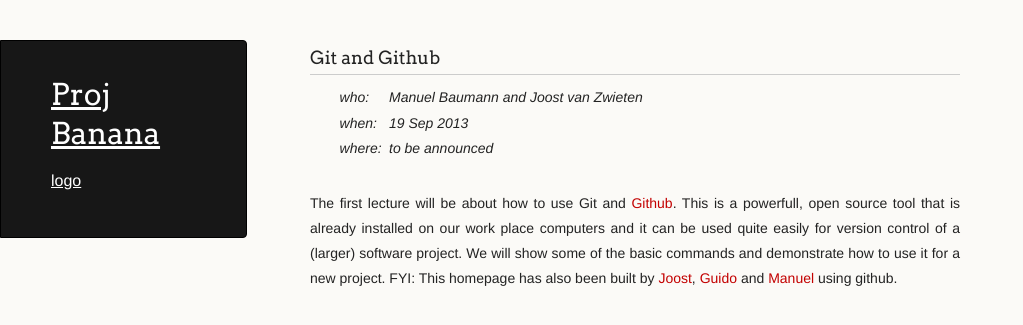
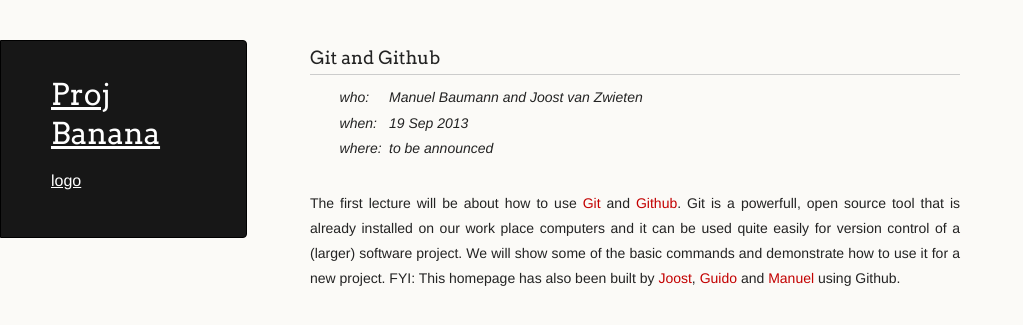
Before and after one commit to projectbanana/projectbanana.github.io, a Jekyll site: the page built from _posts/2013-09-19-git-and-github.md, in a window 1280 px wide. Shown: the top 325 px of the page, without its empty margins (0-1023 px from the left). Built offline with Jekyll 4.4.1, drawn with Linux system fonts in a browser that asks for light colours.

Commit message:
added reference to git website in lecture post

```diff
--- a/_posts/2013-09-19-git-and-github.md
+++ b/_posts/2013-09-19-git-and-github.md
@@ -6,8 +6,14 @@
 location: to be announced
 ---
 
-The first lecture will be about how to use Git and [Github]. This is a powerfull, open source tool that is already installed on our work place computers and it can be used quite easily for version control of a (larger) software project. We will show some of the basic commands and demonstrate how to use it for a new project. FYI: This homepage has also been built by [Joost], [Guido] and [Manuel] using github.
+The first lecture will be about how to use [Git] and [Github].  Git is a
+powerfull, open source tool that is already installed on our work place
+computers and it can be used quite easily for version control of a (larger)
+software project.  We will show some of the basic commands and demonstrate how
+to use it for a new project.  FYI: This homepage has also been built by
+[Joost], [Guido] and [Manuel] using Github.
 
+[Git]: http://git-scm.com
 [Github]: https://github.com
 [Joost]: https://github.com/joostvanzwieten
 [Guido]: https://github.com/guidooud
```
